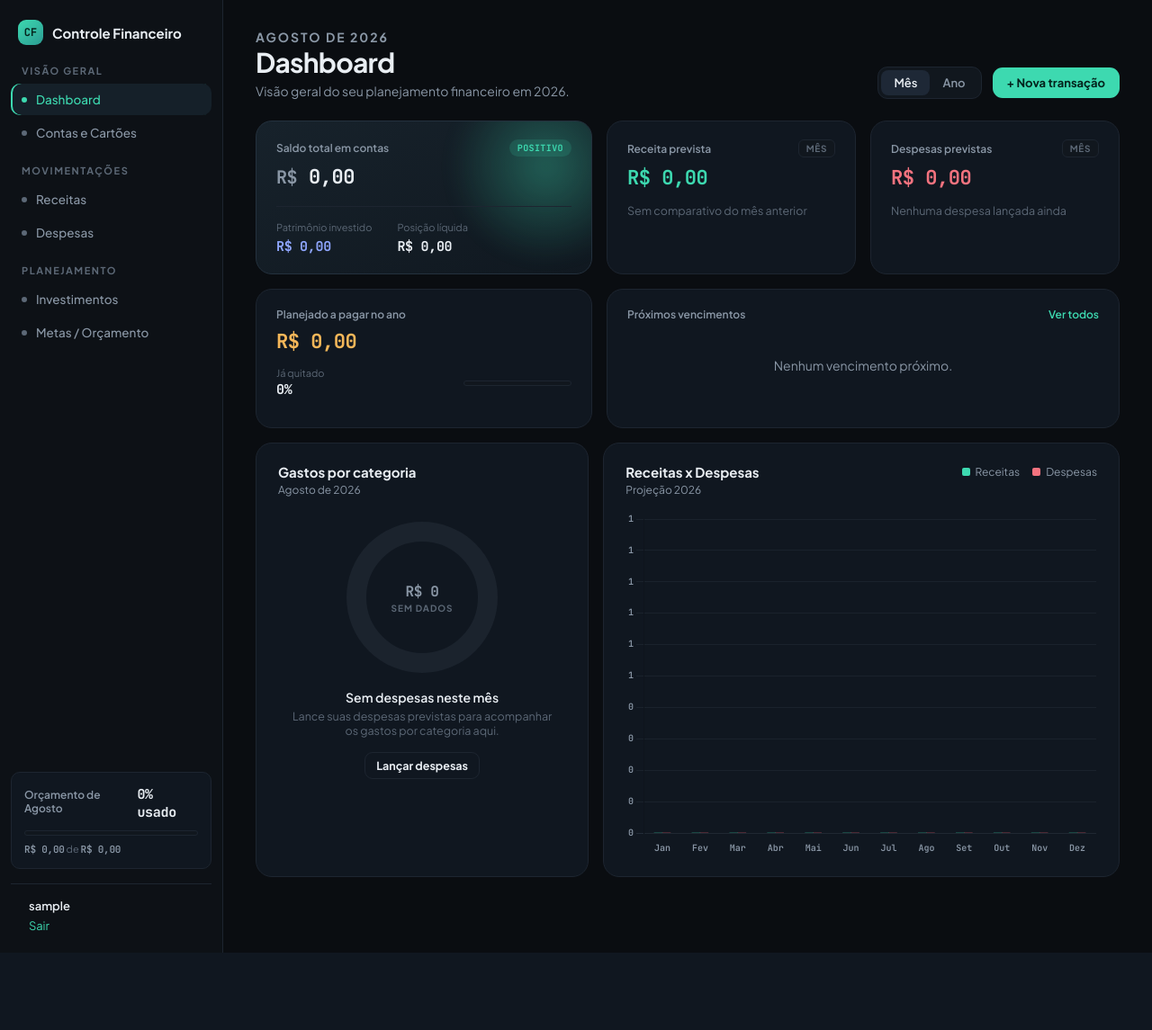
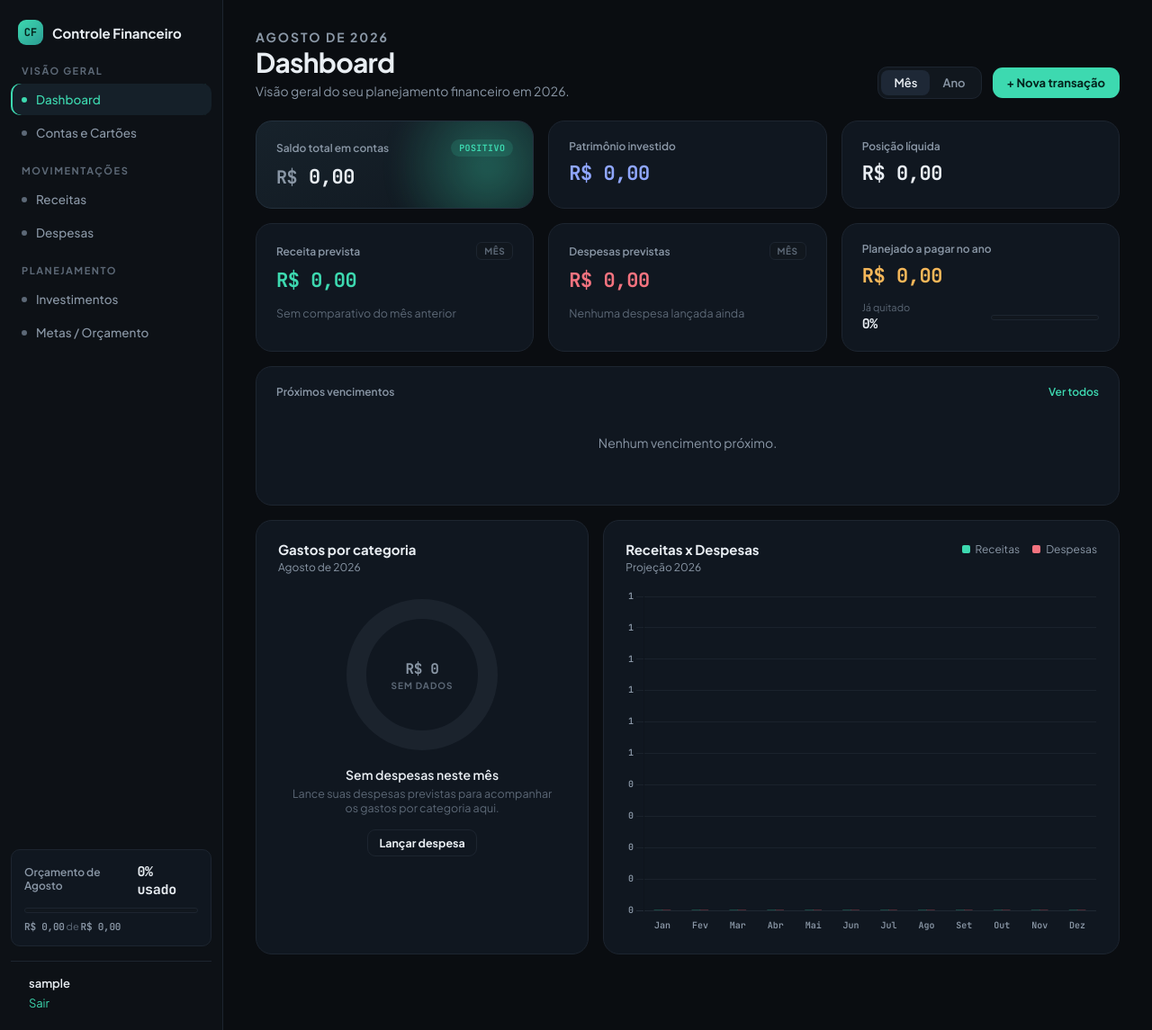
Before and after one commit to jeffersonodcro-cmd/sistema-de-controle-financeiro, a Flask app: page / in a window 1280 px wide. Shown: the whole page at 90% size. Before the commit the page ends 1059 px from the top, so only its background shows below. Run offline with Flask 3, Linux system fonts and the light colour scheme; the visitor is signed in with stand-in values (Sample User, id 1); data comes from the database, SQL or seed files in the repository; data that the repository does not hold is empty.

Commit message:
Reorganiza os cards do dashboard e ajusta texto do estado vazio
Move Saldo total em contas, Patrimônio investido e Posição líquida
para cards separados no topo da página (antes eram sub-valores dentro
do card de saldo), seguidos por Receita/Despesas/Planejado a pagar e
Próximos vencimentos, com os gráficos por último. Corrige o texto do
botão do estado vazio de "Gastos por categoria" para o singular.

Co-Authored-By: Claude Sonnet 5 <noreply@anthropic.com>

```diff
--- a/webapp/static/css/style.css
+++ b/webapp/static/css/style.css
@@ -362,13 +362,13 @@ a:hover { text-decoration: underline; }
 /* ---------- KPI grid ---------- */
 .kpi-grid {
   display: grid;
-  grid-template-columns: 1.35fr 1fr 1fr;
+  grid-template-columns: repeat(3, 1fr);
   gap: 16px;
   margin-bottom: 16px;
 }
 
 .stat-vencimentos {
-  grid-column: span 2;
+  grid-column: 1 / -1;
 }
 
 /* ---------- Hero card ---------- */
--- a/webapp/templates/dashboard.html
+++ b/webapp/templates/dashboard.html
@@ -26,18 +26,24 @@
       <span class="badge-semantico {{ 'badge-negativo' if saldo < 0 else 'badge-positivo' }}">{{ 'NEGATIVO' if saldo < 0 else 'POSITIVO' }}</span>
     </div>
     <div class="value hero-value mono"><span class="cifrao">{{ saldo_partes[0] }}</span> {{ saldo_partes[1] }}</div>
-    <div class="hero-rodape">
-      <div>
-        <span class="hero-rodape-label">Patrimônio investido</span>
-        <span class="mono hero-rodape-valor" style="color: var(--invest);">{{ investido | moeda }}</span>
-      </div>
-      <div>
-        <span class="hero-rodape-label">Posição líquida</span>
-        <span class="mono hero-rodape-valor">{{ (saldo + investido) | moeda }}</span>
-      </div>
-    </div>
   </div>
 
+  <div class="stat-card">
+    <div class="hero-topo">
+      <span class="label">Patrimônio investido</span>
+    </div>
+    <div class="value mono" style="color: var(--invest);">{{ investido | moeda }}</div>
+  </div>
+
+  <div class="stat-card">
+    <div class="hero-topo">
+      <span class="label">Posição líquida</span>
+    </div>
+    <div class="value mono">{{ (saldo + investido) | moeda }}</div>
+  </div>
+</div>
+
+<div class="kpi-grid">
   <div class="stat-card">
     <div class="hero-topo">
       <span class="label">Receita prevista</span>
@@ -129,7 +135,7 @@
       </div>
       <p class="empty-titulo">Sem despesas neste mês</p>
       <p class="empty-sub dim">Lance suas despesas previstas para acompanhar os gastos por categoria aqui.</p>
-      <a href="{{ url_for('financeiro.despesas') }}" class="btn btn-ghost btn-sm">Lançar despesas</a>
+      <a href="{{ url_for('financeiro.despesas') }}" class="btn btn-ghost btn-sm">Lançar despesa</a>
     </div>
     {% endif %}
   </div>
```
